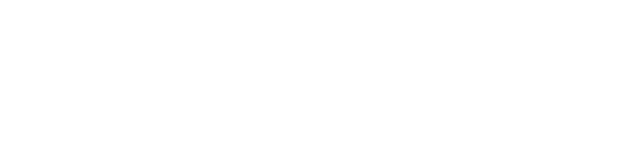
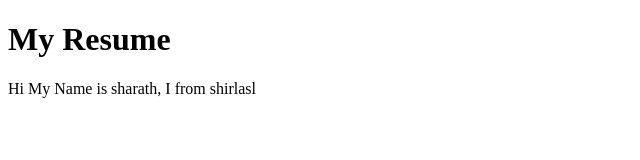
Before and after one commit to sharathsaliyan51/git-three, a plain HTML site: page index.html in a window 1280 px wide. Shown: the whole page, without its empty margins (0-640 px from the left). Drawn offline with Linux system fonts and the light colour scheme.

Commit message:
added content to index.html

```diff
--- a/index.html
+++ b/index.html
@@ -8,6 +8,8 @@
 </head>
 
 <body>
+    <h1>My Resume</h1>
+    <p>Hi My Name is sharath, I from shirlasl</p>
 
 </body>
 
```
